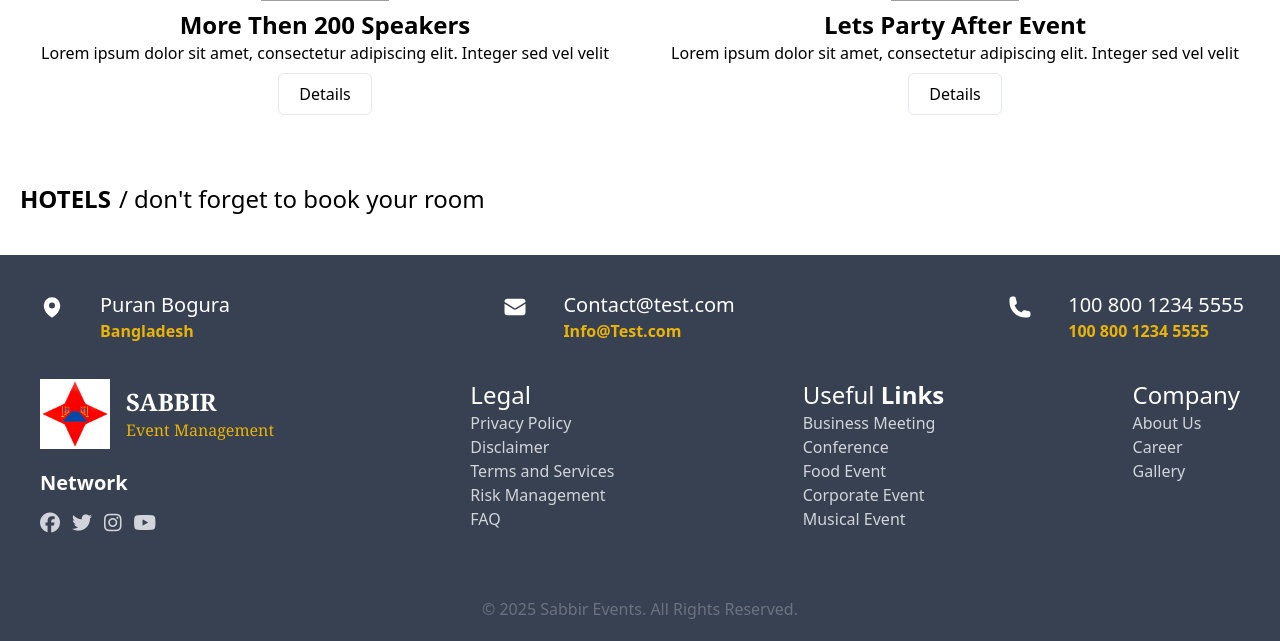
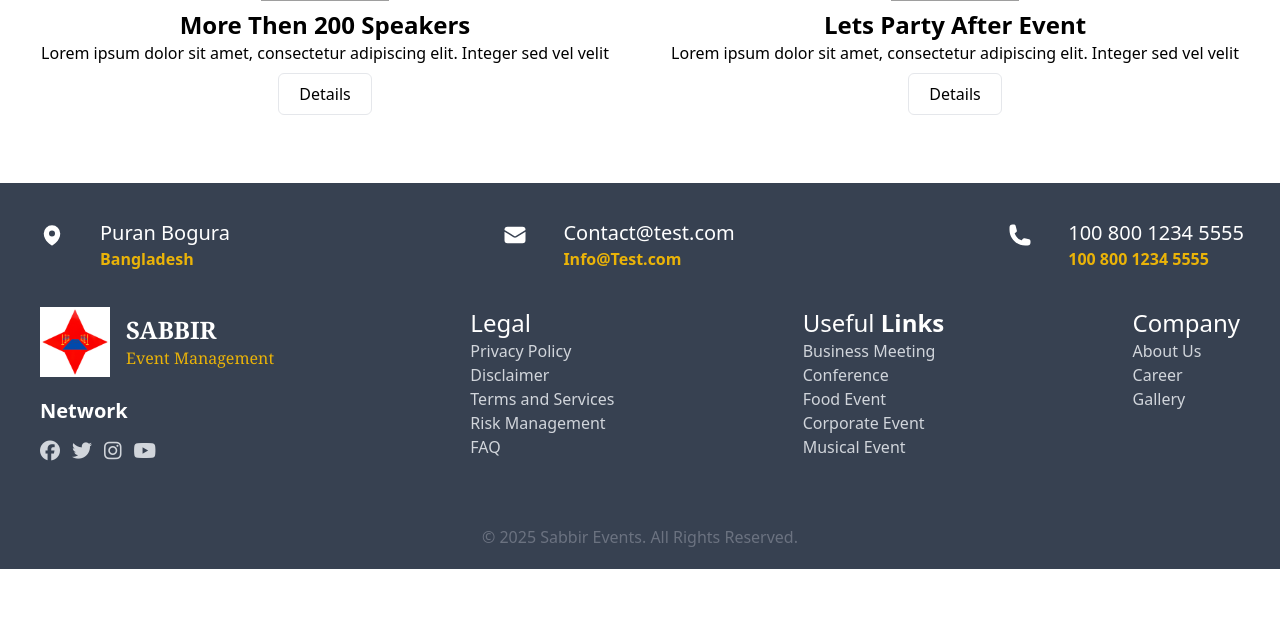
Before and after one commit to Stropurbo/event-management, a Django app: page / in a window 1280 px wide. Shown: the part 1425-2066 px from the top of the page. After the commit the page ends 1994 px from the top, so only its background shows below. Run offline with Django 5.2, Linux system fonts and the light colour scheme; data comes from the database, SQL or seed files in the repository; data that the repository does not hold is empty; some libraries are stand-ins or nearby versions; grey boxes are pictures that could not be loaded.

Commit message:
add features

```diff
--- a/tasks/templates/home.html
+++ b/tasks/templates/home.html
@@ -217,10 +217,10 @@
     </div>
 
 
-      <div class="p-5 flex items-center space-x-2">
+      <!-- <div class="p-5 flex items-center space-x-2">
         <span class="text-2xl font-bold">HOTELS</span>
         <span class="font-normal text-2xl">/ don't forget to book your room</span>
-      </div>
+      </div> -->
 
 
 
```
